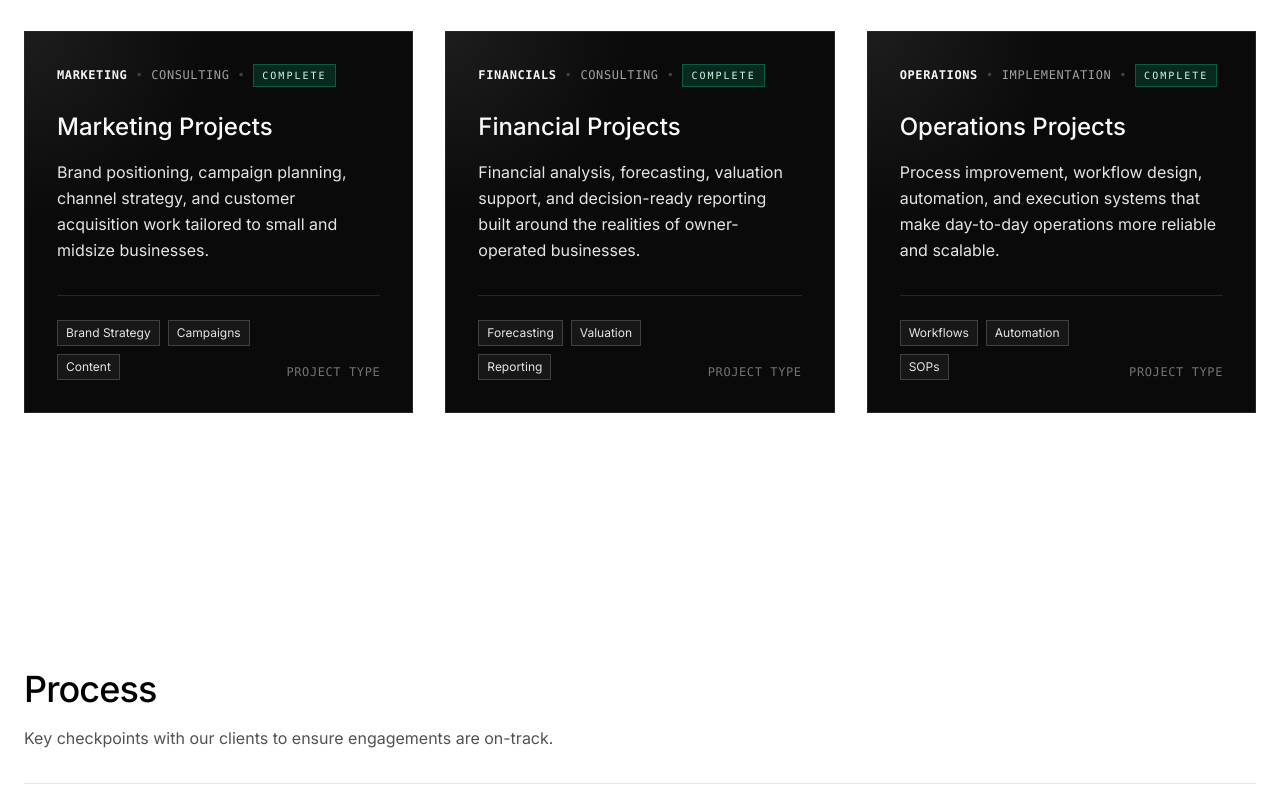
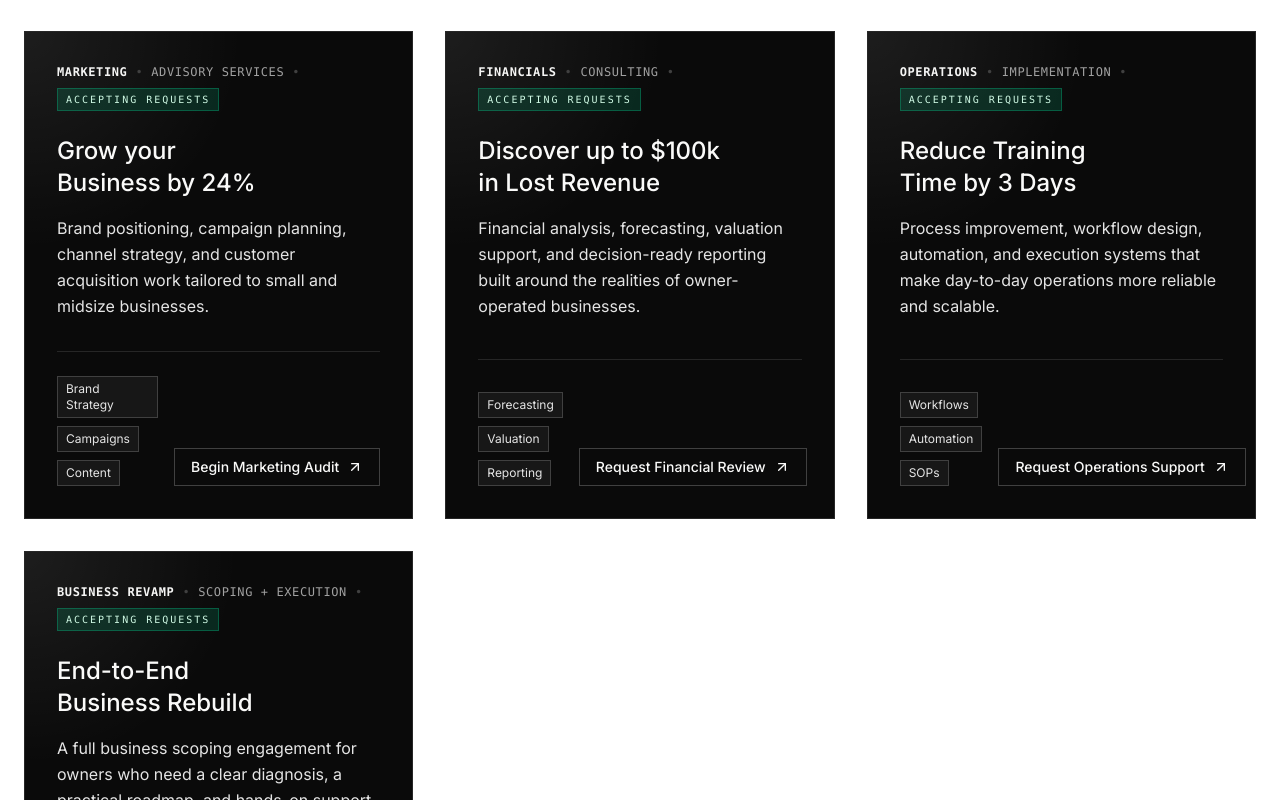
Before and after one commit to aliahm08/B2W, a React (Vite) app: page / in a window 1280 px wide. Shown: the part 3360-4160 px from the top of the page. Built offline with nearby package versions, Linux system fonts and the light colour scheme.

Commit message:
updated homepage projects to reflect the project categories rather than active contracts.

```diff
--- a/src/App.tsx
+++ b/src/App.tsx
@@ -41,6 +41,7 @@ import UyghurEatsValuationModelPage from './pages/projects/uyghur-eats/Valuation
 import UyghurEatsDataRoomPage from './pages/projects/uyghur-eats/previews/DataRoomPage';
 import CapabilityPage from './pages/capabilities/CapabilityPage';
 import CapabilitiesIndex from './pages/capabilities/CapabilitiesIndex';
+import ServiceProjectPage from './pages/ServiceProjectPage';
 import Seo from './components/Seo';
 import NotFound from './components/NotFound';
 import SabucnuProfilePage from './pages/projects/sabucnu/ProfilePage';
@@ -155,6 +156,10 @@ export default function App() {
           <Route path="/uyghur-eats-data-room" element={<Navigate to="/client/uyghur-eats/data-room" replace />} />
 
           <Route path="/uyghur-eats-valuation" element={<UyghurEatsBasicPreviewPage />} />
+          <Route path="/services/marketing-advisory" element={<ServiceProjectPage />} />
+          <Route path="/services/financial-review" element={<ServiceProjectPage />} />
+          <Route path="/services/operations-implementation" element={<ServiceProjectPage />} />
+          <Route path="/services/business-revamp" element={<ServiceProjectPage />} />
           <Route path="*" element={<NotFound />} />
         </Routes>
       </main>
--- a/src/components/ProjectShowcase.tsx
+++ b/src/components/ProjectShowcase.tsx
@@ -1,7 +1,12 @@
 import { motion } from 'motion/react';
+import { Link } from 'react-router-dom';
+import { ArrowUpRight } from 'lucide-react';
 import { showcaseProjects } from '../content/projectShowcaseCards';
 
-function getStatusClasses(status: string) {
+function getStatusClasses(status: string, tone?: 'default' | 'active') {
+  if (tone === 'active') {
+    return 'border-emerald-400/30 bg-emerald-400/15 text-emerald-100';
+  }
   if (status === 'Complete') {
     return 'border-emerald-400/30 bg-emerald-400/15 text-emerald-100';
   }
@@ -23,7 +28,7 @@ export default function ProjectShowcase() {
           className="mb-10"
         >
           <h2 className="mb-4 text-4xl font-medium tracking-tight text-neutral-950">
-            Project Types
+            Projects
           </h2>
           <p className="mb-8 max-w-3xl text-base leading-relaxed text-neutral-600">
             B2W supports marketing, financial, and operations work across small and midsize businesses.
@@ -53,9 +58,9 @@ export default function ProjectShowcase() {
                     <span>{project.serviceType}</span>
                     <span className="text-neutral-700">•</span>
                     <span
-                      className={`inline-flex border px-2 py-1 text-[10px] tracking-[0.2em] ${getStatusClasses(project.status)}`}
+                      className={`inline-flex border px-2 py-1 text-[10px] tracking-[0.2em] ${getStatusClasses(project.status, project.statusTone)}`}
                     >
-                      {project.status}
+                      {project.statusLabel ?? project.status}
                     </span>
                   </div>
 
@@ -80,9 +85,13 @@ export default function ProjectShowcase() {
                       </span>
                     ))}
                   </div>
-                  <span className="shrink-0 text-xs font-mono uppercase tracking-wider text-neutral-500">
-                    {project.date}
-                  </span>
+                  <Link
+                    to={project.link}
+                    className="group/link inline-flex shrink-0 items-center gap-2 border border-neutral-700 px-4 py-2 text-sm font-medium text-stone-50 transition-colors hover:border-stone-50 hover:bg-stone-50 hover:text-neutral-950"
+                  >
+                    <span>{project.ctaLabel}</span>
+                    <ArrowUpRight className="h-4 w-4 transition-transform group-hover/link:-translate-y-0.5 group-hover/link:translate-x-0.5" />
+                  </Link>
                 </div>
               </div>
             </motion.article>
--- a/src/content/projectShowcaseCards.ts
+++ b/src/content/projectShowcaseCards.ts
@@ -3,11 +3,13 @@ export type ShowcaseProject = {
   category: string;
   serviceType: string;
   status: 'Proposed' | 'In-progress' | 'Complete';
+  statusLabel?: string;
+  statusTone?: 'default' | 'active';
   title: string;
   clientDescription: string;
   description: string;
   tags: string[];
-  date: string;
+  ctaLabel: string;
   link: string;
 };
 
@@ -15,43 +17,65 @@ export const showcaseProjects: ShowcaseProject[] = [
   {
     id: 'marketing-projects',
     category: 'Marketing',
-    serviceType: 'Consulting',
-    status: 'Complete',
-    title: 'Marketing Projects',
+    serviceType: 'Advisory Services',
+    status: 'Proposed',
+    statusLabel: 'Accepting Requests',
+    statusTone: 'active',
+    title: 'Grow your Business by 24%',
     clientDescription:
       'Brand positioning, campaign planning, channel strategy, and customer acquisition work tailored to small and midsize businesses.',
     description:
       'Marketing engagements can include messaging strategy, digital campaign planning, social media direction, website conversion improvements, and performance reporting.',
     tags: ['Brand Strategy', 'Campaigns', 'Content', 'Growth'],
-    date: 'Project Type',
-    link: '#',
+    ctaLabel: 'Begin Marketing Audit',
+    link: '/services/marketing-advisory',
   },
   {
     id: 'financial-projects',
     category: 'Financials',
     serviceType: 'Consulting',
-    status: 'Complete',
-    title: 'Financial Projects',
+    status: 'Proposed',
+    statusLabel: 'Accepting Requests',
+    statusTone: 'active',
+    title: 'Discover up to $100k in Lost Revenue',
     clientDescription:
       'Financial analysis, forecasting, valuation support, and decision-ready reporting built around the realities of owner-operated businesses.',
     description:
       'Financial work can cover budgeting, cash flow analysis, scenario modeling, pricing reviews, due diligence support, and executive summaries for growth or transition decisions.',
     tags: ['Forecasting', 'Valuation', 'Reporting', 'Analysis'],
-    date: 'Project Type',
-    link: '#',
+    ctaLabel: 'Request Financial Review',
+    link: '/services/financial-review',
   },
   {
     id: 'operations-projects',
     category: 'Operations',
     serviceType: 'Implementation',
-    status: 'Complete',
-    title: 'Operations Projects',
+    status: 'Proposed',
+    statusLabel: 'Accepting Requests',
+    statusTone: 'active',
+    title: 'Reduce Training Time by 3 Days',
     clientDescription:
       'Process improvement, workflow design, automation, and execution systems that make day-to-day operations more reliable and scalable.',
     description:
       'Operations projects can include SOP development, scheduling systems, team coordination workflows, dashboard rollouts, and practical automations that reduce manual overhead.',
     tags: ['Workflows', 'Automation', 'SOPs', 'Execution'],
-    date: 'Project Type',
-    link: '#',
+    ctaLabel: 'Request Operations Support',
+    link: '/services/operations-implementation',
+  },
+  {
+    id: 'business-revamp-projects',
+    category: 'Business Revamp',
+    serviceType: 'Scoping + Execution',
+    status: 'Proposed',
+    statusLabel: 'Accepting Requests',
+    statusTone: 'active',
+    title: 'End-to-End Business Rebuild',
+    clientDescription:
+      'A full business scoping engagement for owners who need a clear diagnosis, a practical roadmap, and hands-on support to reset performance.',
+    description:
+      'These projects combine discovery, financial review, operational analysis, growth planning, and implementation sequencing to identify what needs to change and how to execute it.',
+    tags: ['Scoping', 'Revamp', 'Roadmap', 'Execution'],
+    ctaLabel: 'Request Full Business Scope',
+    link: '/services/business-revamp',
   },
 ];
--- /dev/null
+++ b/src/pages/ServiceProjectPage.tsx
@@ -0,0 +1,158 @@
+import { useMemo } from 'react';
+import { Link, useLocation } from 'react-router-dom';
+import Seo from '../components/Seo';
+
+type ServicePageContent = {
+  title: string;
+  eyebrow: string;
+  description: string;
+  summary: string;
+  outcomes: string[];
+  scope: string[];
+};
+
+const servicePageContent: Record<string, ServicePageContent> = {
+  '/services/marketing-advisory': {
+    eyebrow: 'Marketing',
+    title: 'Marketing Advisory Services',
+    description:
+      'Marketing support focused on revenue growth, clearer positioning, stronger campaigns, and more efficient customer acquisition.',
+    summary:
+      'This project is built for businesses that need sharper messaging, better channel strategy, and practical guidance on where to focus marketing effort next.',
+    outcomes: [
+      'Clarify brand positioning and market narrative',
+      'Find the highest-return growth channels',
+      'Improve campaign planning and conversion performance',
+    ],
+    scope: [
+      'Messaging and positioning review',
+      'Channel and campaign strategy',
+      'Website and funnel conversion recommendations',
+      'Performance measurement and reporting priorities',
+    ],
+  },
+  '/services/financial-review': {
+    eyebrow: 'Financials',
+    title: 'Financial Review Projects',
+    description:
+      'Financial analysis that surfaces missed margin, hidden inefficiencies, pricing issues, and revenue leakage.',
+    summary:
+      'This project is for owners who need a clearer read on performance, stronger reporting, and a grounded plan for where money is being lost or left on the table.',
+    outcomes: [
+      'Identify lost revenue and profit leakage',
+      'Pressure-test pricing, margins, and cash flow',
+      'Turn financial data into decision-ready recommendations',
+    ],
+    scope: [
+      'Revenue and cost analysis',
+      'Forecasting and scenario review',
+      'Pricing and margin diagnostics',
+      'Decision memo with recommended next actions',
+    ],
+  },
+  '/services/operations-implementation': {
+    eyebrow: 'Operations',
+    title: 'Operations Implementation Projects',
+    description:
+      'Operational improvement work that reduces training drag, eliminates avoidable coordination overhead, and improves execution consistency.',
+    summary:
+      'This project is for teams that need cleaner workflows, stronger SOPs, better handoffs, and practical systems that help people perform faster.',
+    outcomes: [
+      'Reduce onboarding and training time',
+      'Standardize repeatable workflows across the team',
+      'Improve visibility, coordination, and accountability',
+    ],
+    scope: [
+      'Workflow mapping and bottleneck review',
+      'SOP and training system design',
+      'Scheduling, dashboard, or automation recommendations',
+      'Implementation roadmap tied to day-to-day operations',
+    ],
+  },
+  '/services/business-revamp': {
+    eyebrow: 'Business Revamp',
+    title: 'Full Business Scoping and Revamp Projects',
+    description:
+      'A comprehensive engagement that scopes the business across growth, financials, and operations, then builds a practical plan to improve the whole system.',
+    summary:
+      'This is for businesses that need more than a narrow fix. The work starts with diagnosis, identifies the highest-leverage issues, and translates them into a coordinated reset plan.',
+    outcomes: [
+      'Diagnose the business end-to-end before investing in changes',
+      'Prioritize the few changes most likely to improve performance',
+      'Move from scattered fixes to one coordinated execution plan',
+    ],
+    scope: [
+      'Business-wide discovery and problem framing',
+      'Marketing, financial, and operational assessment',
+      'Revamp roadmap with sequenced priorities',
+      'Advisory support for implementation decisions',
+    ],
+  },
+};
+
+export default function ServiceProjectPage() {
+  const location = useLocation();
+
+  const content = useMemo(
+    () => servicePageContent[location.pathname] ?? servicePageContent['/services/marketing-advisory'],
+    [location.pathname],
+  );
+
+  return (
+    <>
+      <Seo title={`${content.title} | B2W`} description={content.description} />
+      <section className="mx-auto flex min-h-screen max-w-6xl flex-col justify-center px-6 py-32">
+        <div className="mb-8">
+          <p className="mb-5 text-xs font-mono uppercase tracking-[0.28em] text-neutral-400">{content.eyebrow}</p>
+          <h1 className="max-w-4xl text-5xl font-medium tracking-tight text-neutral-950 md:text-7xl">
+            {content.title}
+          </h1>
+        </div>
+
+        <div className="grid gap-12 md:grid-cols-[minmax(0,1.5fr)_minmax(280px,1fr)]">
+          <div>
+            <p className="max-w-3xl text-xl leading-relaxed text-neutral-600">{content.summary}</p>
+
+            <div className="mt-12 grid gap-10 md:grid-cols-2">
+              <div>
+                <h2 className="mb-4 text-sm font-mono uppercase tracking-[0.22em] text-neutral-400">Outcomes</h2>
+                <ul className="space-y-4 text-base leading-relaxed text-neutral-700">
+                  {content.outcomes.map((item) => (
+                    <li key={item}>{item}</li>
+                  ))}
+                </ul>
+              </div>
+
+              <div>
+                <h2 className="mb-4 text-sm font-mono uppercase tracking-[0.22em] text-neutral-400">Scope</h2>
+                <ul className="space-y-4 text-base leading-relaxed text-neutral-700">
+                  {content.scope.map((item) => (
+                    <li key={item}>{item}</li>
+                  ))}
+                </ul>
+              </div>
+            </div>
+          </div>
+
+          <aside className="border border-neutral-200 bg-neutral-50 p-8">
+            <p className="mb-4 text-sm font-mono uppercase tracking-[0.22em] text-neutral-400">Next Step</p>
+            <p className="mb-8 text-lg leading-relaxed text-neutral-700">
+              If this is the type of project you need, send a note and B2W can scope the right level of support.
+            </p>
+            <a
+              href="mailto:info@b2w-ai.com?subject=B2W%20Project%20Inquiry"
+              className="inline-flex items-center border border-black bg-black px-6 py-3 text-sm font-medium text-white transition-colors hover:bg-neutral-800"
+            >
+              Contact B2W
+            </a>
+            <div className="mt-4">
+              <Link to="/#projects" className="text-sm font-medium text-neutral-600 transition-colors hover:text-black">
+                Back to homepage projects
+              </Link>
+            </div>
+          </aside>
+        </div>
+      </section>
+    </>
+  );
+}
```
